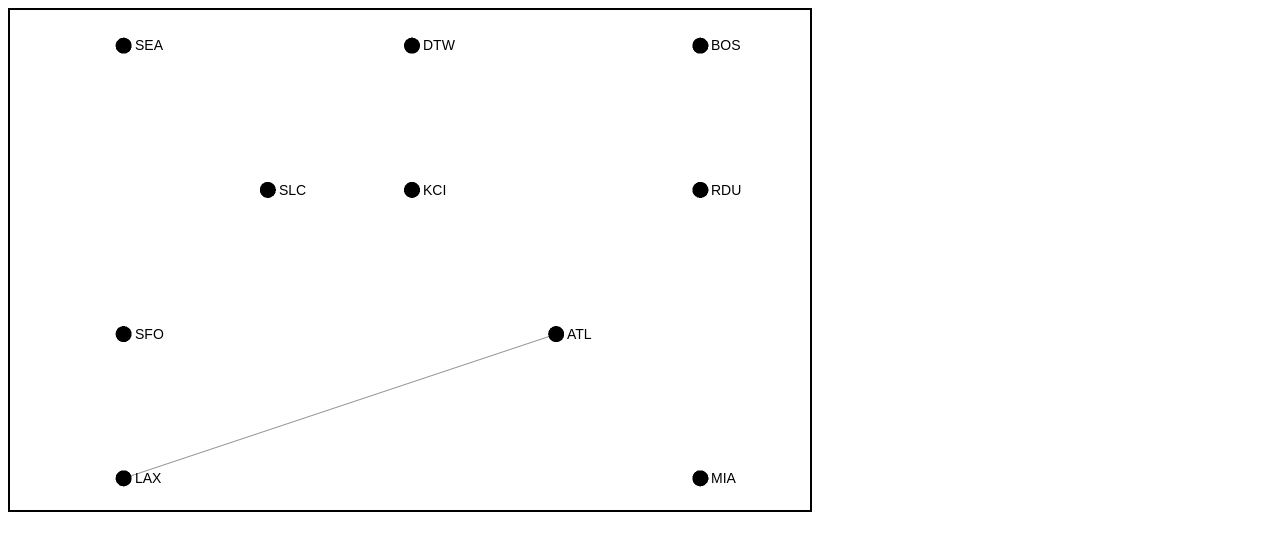
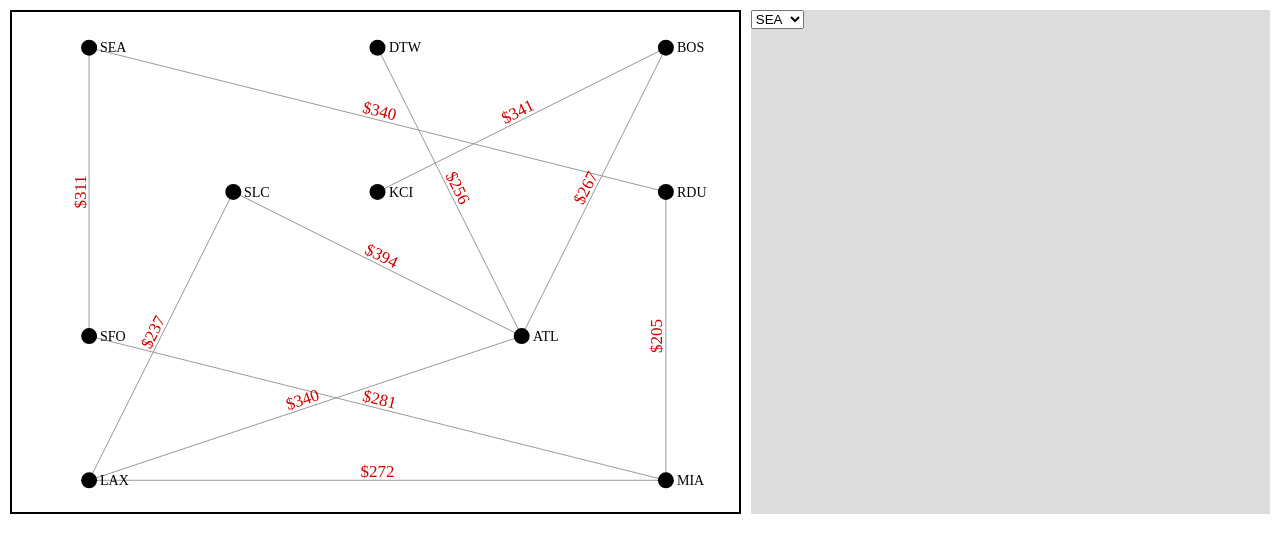
Before and after one commit to thompsond/flight-network, a plain HTML site: page index.html in a window 1280 px wide. Drawn offline with nearby package versions, Linux system fonts and the light colour scheme.

Commit message:
Add ten airport graph

```diff
--- a/index.html
+++ b/index.html
@@ -5,15 +5,28 @@
     <title>Flight Network</title>
     <meta charset="utf-8">
     <meta name="viewport" content="width=device-width, initial-scale=1, maximum-scale=1">
+    <link href="https://fonts.googleapis.com/css2?family=Roboto&display=swap" rel="stylesheet">
     <link rel="stylesheet" type="text/css" href="style.css" />
 </head>
 
 <body>
-    <div id="container"></div>
+    <div id="main-container">
+        <div id="airport-container">
+            <div id="ten-node-container">
+            </div>
+            <div id="twenty-node-container"></div>
+        </div>
+        <div id="selection-container">
+            <select name="" id="ten-airport-select"></select>
+            <select name="" id="twenty-airport-select" class="hidden"></select>
+        </div>
+    </div>
 
-    <script src="https://code.jquery.com/jquery-3.5.1.min.js" integrity="sha256-9/aliU8dGd2tb6OSsuzixeV4y/faTqgFtohetphbbj0=" crossorigin="anonymous"></script>
+
+    <!-- <script src="https://code.jquery.com/jquery-3.5.1.min.js" integrity="sha256-9/aliU8dGd2tb6OSsuzixeV4y/faTqgFtohetphbbj0=" crossorigin="anonymous"></script> -->
     <script src="sigma.min.js"></script>
     <script src="sigma.renderers.edgeLabels.min.js"></script>
+
     <script src="script.js"></script>
 </body>
 
--- a/script.js
+++ b/script.js
@@ -10,8 +10,8 @@ function Node(id, label, x, y, size) {
 function createEdge(airportArr, id, i, j) {
     let src = airportArr[i].id;
     let target = airportArr[j].id;
-    console.log(src, target);
-    return { id: id, label: '$255', source: src, target: target };
+    let price = Math.floor(Math.random() * 201) + 200;
+    return { id: id, source: src, target: target, label: `$${price}` };
 }
 
 function getNodePrice(node) {
@@ -20,11 +20,24 @@ function getNodePrice(node) {
 
 
 // 10-airport system
-let s1 = new sigma('container');
+let s1 = new sigma({
+    renderer: {
+        container: document.getElementById('ten-node-container'),
+        type: 'canvas'
+    },
+    settings: {
+        edgeColor: 'default',
+        defaultEdgeColor: '#999',
+        sideMargin: 0.2,
+        defaultEdgeLabelColor: '#c00',
+        defaultEdgeLabelSize: 17,
+        font: 'Roboto'
+    }
+});
 let graph = s1.graph;
 
 let tenAirports = [];
-let tenAirportsAdj = new Array(10);
+let tenAirportsAdj = new Array(10); // Adjacency Matrix
 tenAirports.push(Node('n0', 'SEA', 0, 0, 3));
 tenAirports.push(Node('n1', 'SFO', 0, 2, 3));
 tenAirports.push(Node('n2', 'LAX', 0, 3, 3));
@@ -45,10 +58,25 @@ for (let i = 0; i < 10; i++) {
 }
 
 tenAirports.forEach(node => {
+    let option = document.createElement('option');
+    let textNode = document.createTextNode(`${node.label}`);
+    option.appendChild(textNode);
+    document.getElementById('ten-airport-select').appendChild(option);
     graph.addNode(node);
 });
 
+
+tenAirportsAdj[0][1] = 1;
+tenAirportsAdj[0][8] = 1;
+tenAirportsAdj[1][9] = 1;
+tenAirportsAdj[2][3] = 1;
 tenAirportsAdj[2][6] = 1;
+tenAirportsAdj[2][9] = 1;
+tenAirportsAdj[3][6] = 1;
+tenAirportsAdj[4][6] = 1;
+tenAirportsAdj[5][7] = 1;
+tenAirportsAdj[6][7] = 1;
+tenAirportsAdj[8][9] = 1;
 
 // Create edges with the adjacency matrix
 let edgeCount = 0;
@@ -60,12 +88,19 @@ for (let i = 0; i < 10; i++) {
         }
     }
 }
+s1.refresh();
 
-
-s1.settings({
-    edgeColor: 'default',
-    defaultEdgeColor: '#999',
-    sideMargin: 0.2
-});
-
-s1.refresh();
+// Add the reverse of the edges
+// to the adjacency matrix after
+// rendering to avoid double lines
+tenAirportsAdj[1][0] = 1;
+tenAirportsAdj[8][0] = 1;
+tenAirportsAdj[9][1] = 1;
+tenAirportsAdj[3][2] = 1;
+tenAirportsAdj[6][2] = 1;
+tenAirportsAdj[9][2] = 1;
+tenAirportsAdj[6][3] = 1;
+tenAirportsAdj[6][4] = 1;
+tenAirportsAdj[7][5] = 1;
+tenAirportsAdj[7][6] = 1;
+tenAirportsAdj[9][8] = 1;
--- a/style.css
+++ b/style.css
@@ -1,5 +1,25 @@
-#container {
-    width: 800px;
+html,
+body {
+    margin: 0;
+    padding: 0;
+}
+
+#main-container {
+    display: grid;
+    grid-template-columns: 58% auto;
+    gap: 10px;
+    padding: 10px;
+}
+
+#ten-node-container {
     height: 500px;
     border: 2px solid black;
 }
+
+#selection-container {
+    background-color: #dcdcdc;
+}
+
+select.hidden {
+    display: none;
+}
```
